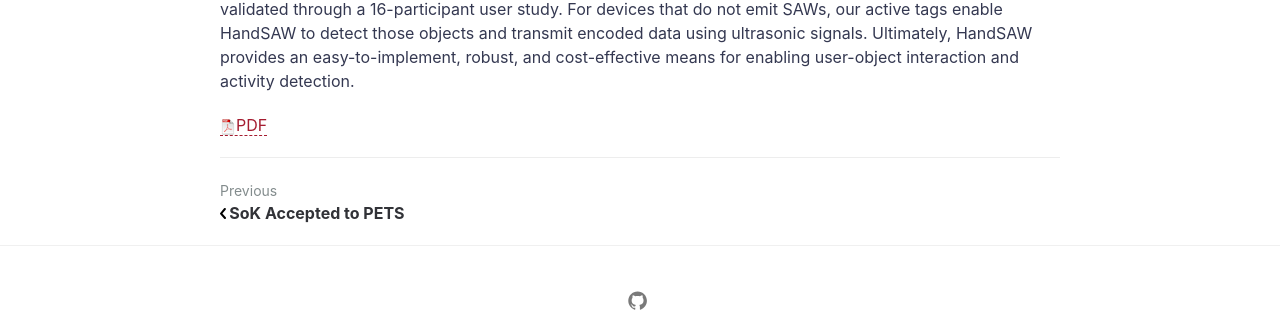
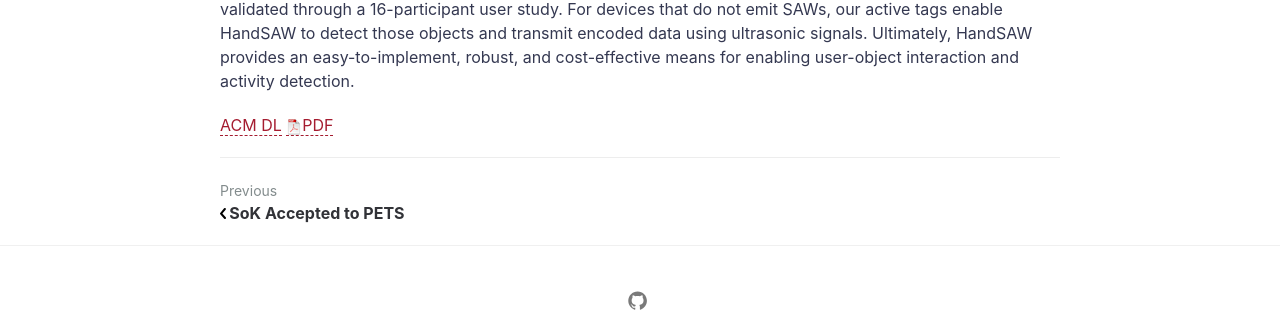
Before and after one commit to yashairavantchi/yashairavantchi.github.io, a Jekyll site: the page built from _posts/2025-1-1-HandSAW.md, in a window 1280 px wide. Shown: the part 875-1187 px from the top of the page. Built offline with Jekyll 4.4.1, drawn with Linux system fonts in a browser that asks for light colours; a script that is not in the unit is left out.

Commit message:
Update CV+HandsawDOI

```diff
--- a/_posts/2025-1-1-HandSAW.md
+++ b/_posts/2025-1-1-HandSAW.md
@@ -13,5 +13,4 @@ category: Papers
 
 Enabling computing systems to detect the objects that people hold and interact with provides valuable contextual information that has the potential to support a wide variety of mobile applications. However, existing approaches either directly instrument users’ hands, which can reduce tactile sensation, or are limited in the types of objects and interactions they can detect. This work introduces HandSAW, a wireless wrist-worn device incorporating a Surface Acoustic Wave (SAW) sensor with enhanced bandwidth and signal-to-noise ratio while rejecting through-air sounds. The device features a sealed mass-spring diaphragm positioned on top of the sound port of a MEMS microphone, enabling it to capture SAWs generated by objects and through touch interaction events. This custom-designed wearable platform, paired with a real-time ML pipeline, can distinguish 20 passive object events with >99% per-user accuracy and a 91.6% unseen-user accuracy, as validated through a 16-participant user study. For devices that do not emit SAWs, our active tags enable HandSAW to detect those objects and transmit encoded data using ultrasonic signals. Ultimately, HandSAW provides an easy-to-implement, robust, and cost-effective means for enabling user-object interaction and activity detection.
 
-<!-- [ACM DL](https://doi.org/10.1145/3699756) -->
-[![pdf](/assets/icons16/pdf-icon.png)PDF]({{ BASE_PATH }}/assets/pdf/Li25HandSAW_o.pdf)
+[ACM DL](https://doi.org/10.1145/3712276) [![pdf](/assets/icons16/pdf-icon.png)PDF]({{ BASE_PATH }}/assets/pdf/Li25HandSAW.pdf)
```
Also changed, not shown: 3 other files.
